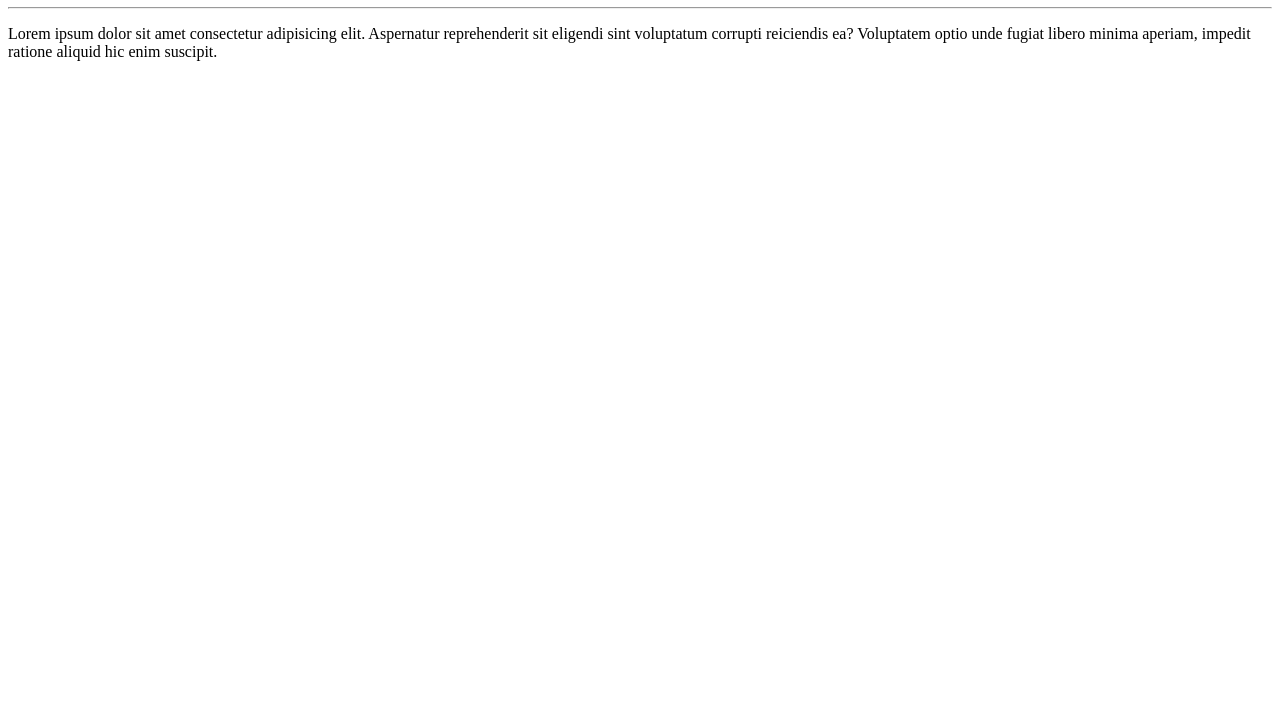
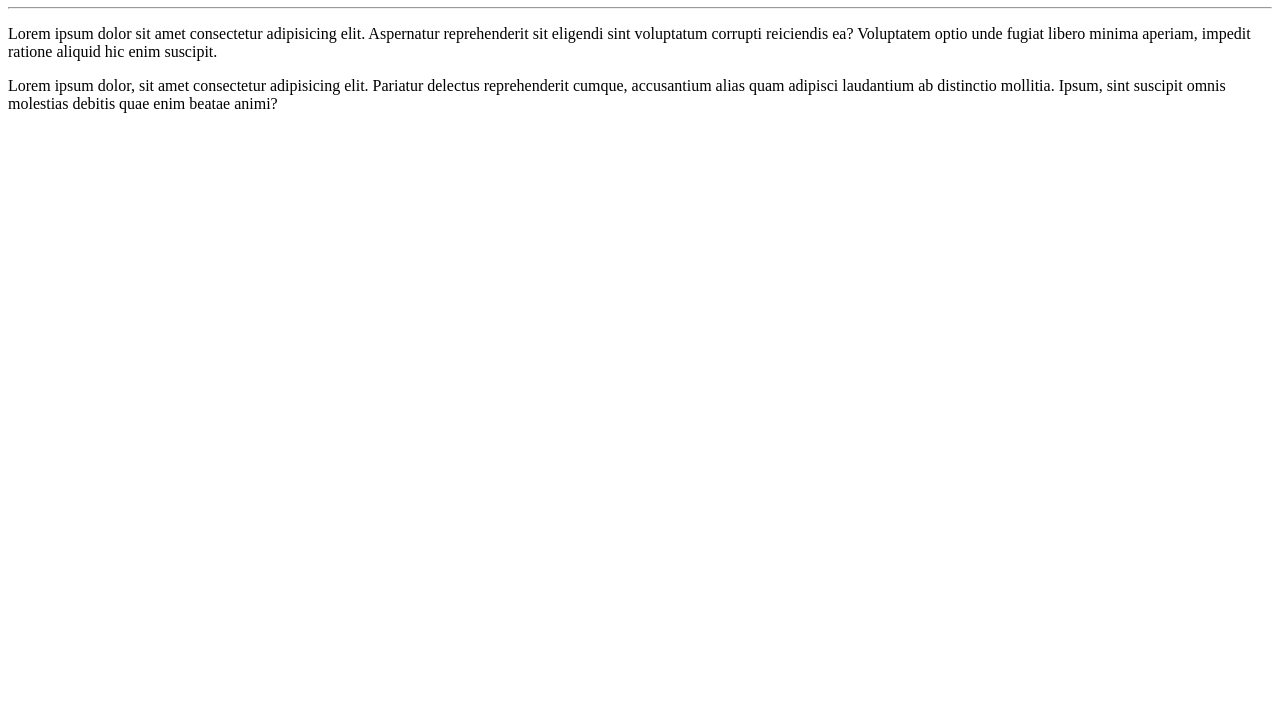
Before and after one commit to Cavalciuk/Ola-Mundo, a plain HTML site: page site-exemplo/index.html in a window 1280 px wide. Shown: the part 73-800 px from the top of the page. Drawn offline with Linux system fonts and the light colour scheme.

Commit message:
adicinei paragrafo

```diff
--- a/site-exemplo/index.html
+++ b/site-exemplo/index.html
@@ -9,5 +9,6 @@
     <h1>Olá Mundo</h1>
     <hr>
     <p>Lorem ipsum dolor sit amet consectetur adipisicing elit. Aspernatur reprehenderit sit eligendi sint voluptatum corrupti reiciendis ea? Voluptatem optio unde fugiat libero minima aperiam, impedit ratione aliquid hic enim suscipit.</p>
+    <p>Lorem ipsum dolor, sit amet consectetur adipisicing elit. Pariatur delectus reprehenderit cumque, accusantium alias quam adipisci laudantium ab distinctio mollitia. Ipsum, sint suscipit omnis molestias debitis quae enim beatae animi?</p>
 </body>
 </html>
```
